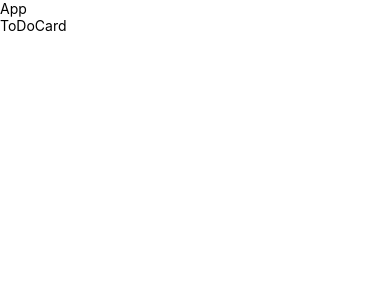
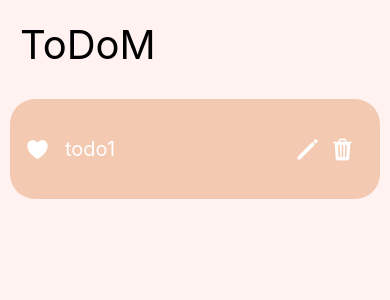
Before and after one commit to senabalioglu/todom-app, a React Native app: screen / in a window 390 px wide. Shown: the top 300 px of the page. Built offline with nearby package versions, Linux system fonts and the light colour scheme.

Commit message:
ToDoCard Design
ToDoCard bileşeni tasarımı tamamlandı, simgeler eklendi.

```diff
--- a/package.json
+++ b/package.json
@@ -11,7 +11,8 @@
   },
   "dependencies": {
     "react": "18.3.1",
-    "react-native": "0.77.1"
+    "react-native": "0.77.1",
+    "react-native-vector-icons": "^10.2.0"
   },
   "devDependencies": {
     "@babel/core": "^7.25.2",
--- a/src/App.js
+++ b/src/App.js
@@ -1,14 +1,32 @@
-import React from "react";
-import { View, Text } from "react-native";
-import ToDoCard from "./components/ToDoCard/ToDoCard";
+import React from 'react';
+import {View, Text, SafeAreaView} from 'react-native';
+import ToDoCard from './components/ToDoCard/ToDoCard';
+import {StyleSheet} from 'react-native';
 
-function App (){
+function App() {
   return (
-    <View>
-      <Text>App</Text>
-      <ToDoCard />
-    </View>
+    <SafeAreaView style={styles.mainBackground} >
+      <View>
+        <Text style={styles.mainText} >ToDoM</Text>
+        <View style={{alignItems: 'center', margin: 10}} >
+        <ToDoCard />
+        </View>
+      </View>
+    </SafeAreaView>
   );
-};
+}
+
+const styles = StyleSheet.create({
+  mainBackground: {
+    flex: 1,
+    backgroundColor: '#FFF2F1',
+    //alignItems: 'center',
+    //justifyContent: 'center',
+  },
+  mainText: {
+    fontSize: 40,
+    margin: 20,
+  }
+});
 
 export default App;
--- a/src/components/ToDoCard/ToDoCard.js
+++ b/src/components/ToDoCard/ToDoCard.js
@@ -1,10 +1,17 @@
 import React from "react";
 import { View, Text } from "react-native";
+import styles from "./ToDoCard.styles";
+import Icon from 'react-native-vector-icons/Ionicons';
 
 const ToDoCard = () => {
     return (
-        <View>
-            <Text>ToDoCard</Text>
+        <View style={styles.card} >
+            <Icon name="heart" size={25} color="white" />
+            <Text style={styles.card_text} >todo1</Text>
+            <View style={styles.inner_container} >
+                <Icon style={styles.icon}  name="pencil" size={25} color="white" />
+                <Icon style={styles.icon} name="trash" size={25} color="white" />
+            </View>
         </View>
     );
 }
--- a/src/components/ToDoCard/ToDoCard.styles.js
+++ b/src/components/ToDoCard/ToDoCard.styles.js
@@ -0,0 +1,27 @@
+import {StyleSheet} from 'react-native';
+
+export default StyleSheet.create({
+  card: {
+    flexDirection: 'row',
+    backgroundColor: '#F3C9B1',
+    width: '100%',
+    height: 100,
+    alignItems: 'center',
+    borderRadius: 25,
+    padding: 15,
+    elevation: 10,
+  },
+  card_text:{
+    fontSize: 20,
+    marginLeft: 15,
+    color: 'white',
+  },
+  inner_container: {
+    flexDirection: 'row',
+    position: 'absolute',
+    right: 15,
+  },
+  icon: {
+    marginRight: 10,
+  },
+});
```
Also changed, not shown: 2 other files (tests, documents, lock files or other folders).
